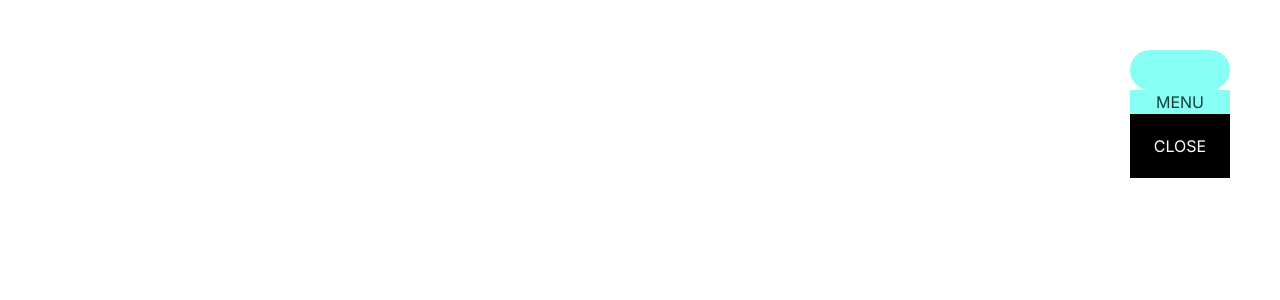
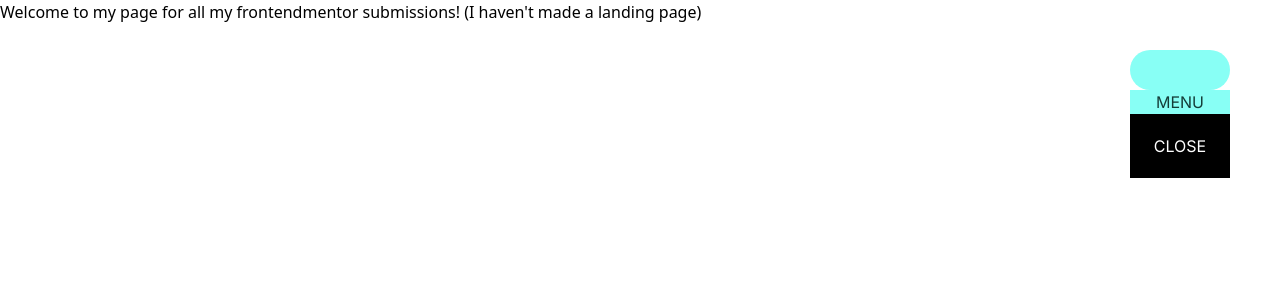
Before and after one commit to AntGa/FrontEndMentor-Submissions, a React (Vite) app: page /#/ in a window 1280 px wide. Shown: the top 300 px of the page. Built offline with nearby package versions, Linux system fonts and the light colour scheme.

Commit message:
Added Layout to exisiting submissions

```diff
--- a/src/Pages/Home.tsx
+++ b/src/Pages/Home.tsx
@@ -3,7 +3,10 @@ import { Layout } from '../components/Layout'
 const Home = () => {
   return (
     <Layout>
-      <div></div>
+      <div>
+        Welcome to my page for all my frontendmentor submissions! (I haven't
+        made a landing page)
+      </div>
     </Layout>
   )
 }
--- a/src/Pages/Submissions/ProductList/ProductList.tsx
+++ b/src/Pages/Submissions/ProductList/ProductList.tsx
@@ -5,7 +5,7 @@ import { useState } from 'react'
 import CartItemComponent from './Components/CartItem'
 import OrderConfirmationModal from './Components/ConfirmationModal' // Adjust the path as necessary
 import SwipeTransition from '../../../components/Swipetransition'
-
+import { Layout } from '../../../components/Layout'
 interface Dessert {
   category?: string
   name?: string
@@ -115,6 +115,7 @@ function ProductList() {
   )
 
   return (
+    <Layout>
       <div className="flex min-h-screen w-full justify-center bg-[#FCF8F5]">
         <div className="flex w-[1440px] px-28 pt-[88px]">
           <div className="w-[833px]">
@@ -193,6 +194,7 @@ function ProductList() {
           />
         )}
       </div>
+    </Layout>
   )
 }
 
--- a/src/Pages/Submissions/QR-CODE/index.tsx
+++ b/src/Pages/Submissions/QR-CODE/index.tsx
@@ -1,7 +1,9 @@
 import SwipeTransition from '../../../components/Swipetransition'
+import { Layout } from '../../../components/Layout'
 function QRCODE() {
   return (
     <>
+      <Layout>
         <div className="outfit flex h-dvh w-dvw items-center justify-center bg-[#D5E1EF]">
           <div className="h-[500px] w-[322px] rounded-xl bg-white p-[16px]">
             <img src="image-qr-code.png" className="rounded-lg"></img>
@@ -14,6 +16,7 @@ function QRCODE() {
             </p>
           </div>
         </div>
+      </Layout>
     </>
   )
 }
--- a/src/Pages/Submissions/Social-Profile/index.tsx
+++ b/src/Pages/Submissions/Social-Profile/index.tsx
@@ -1,8 +1,10 @@
 import { Button } from './Components/Button'
 import SwipeTransition from '../../../components/Swipetransition'
+import { Layout } from '../../../components/Layout'
 function SocialProfile() {
   return (
     <>
+      <Layout>
         <div className="flex h-dvh w-dvw items-center justify-center bg-[#141414]">
           <div className="flex h-[615px] w-[384px] flex-col items-center rounded-lg bg-[#1F1F1F] p-[40px] font-[inter]">
             <img
@@ -27,6 +29,7 @@ function SocialProfile() {
             </div>
           </div>
         </div>
+      </Layout>
     </>
   )
 }
```
Lines whose indentation alone changed are shown as unchanged.
